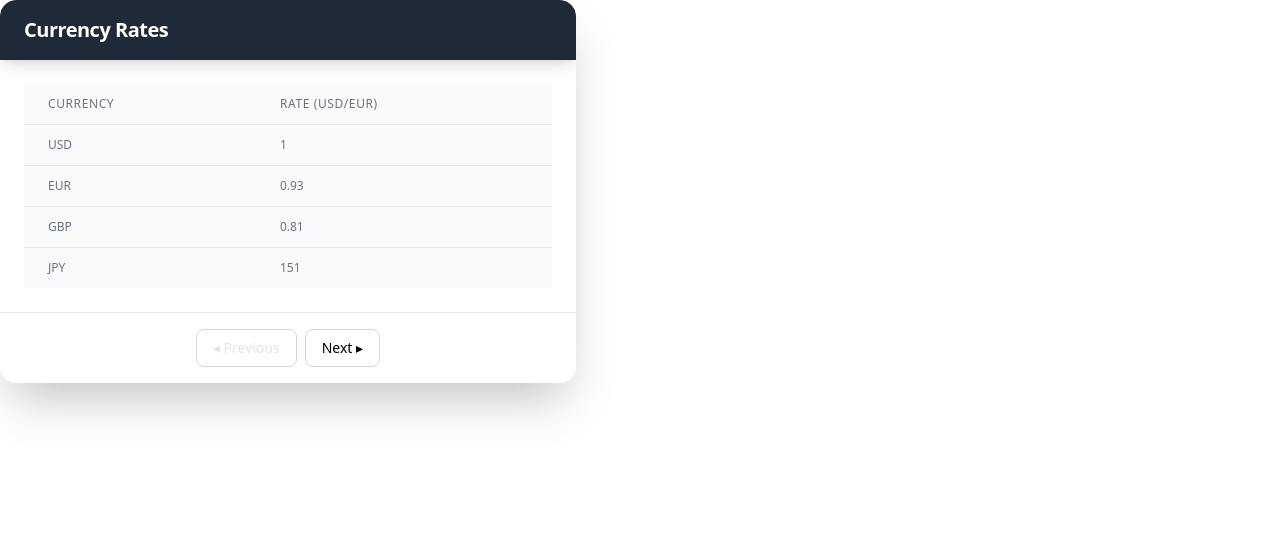
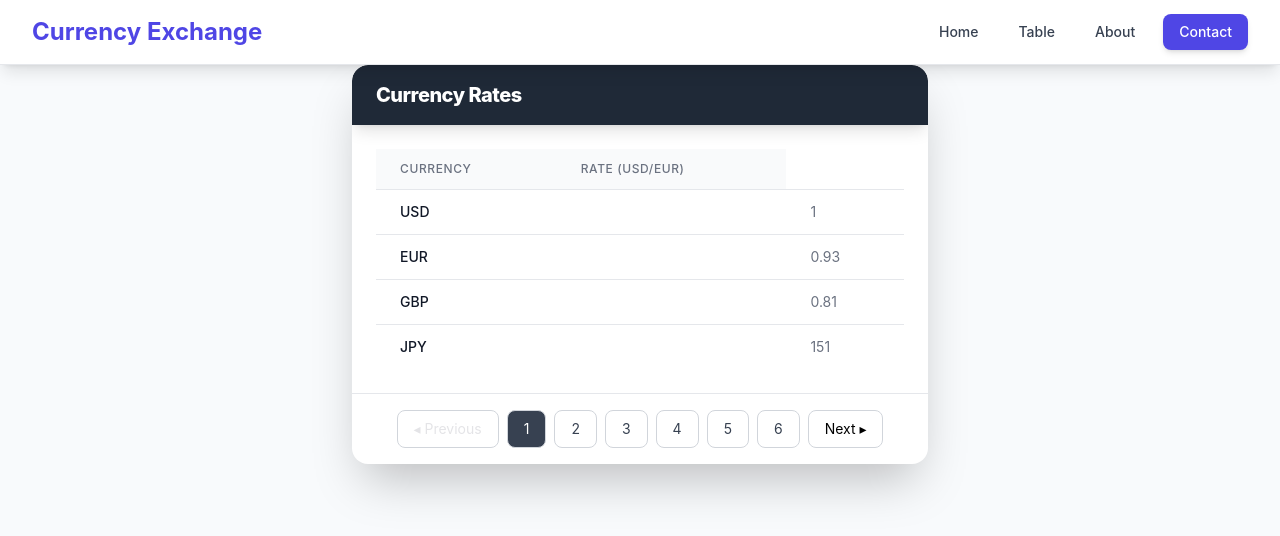
Before and after one commit to PerfAct-Flip/100-JavaScript-Projects, a plain HTML site: page Phase_5/Project_19.1/index.html in a window 1280 px wide. Drawn offline with nearby package versions, Linux system fonts and the light colour scheme.

Commit message:
completed pagination and added sticky nav

```diff
--- a/Phase_5/Project_19.1/index.html
+++ b/Phase_5/Project_19.1/index.html
@@ -1,16 +1,65 @@
 <!doctype html>
 <html lang="en">
+
 <head>
+
     <meta charset="UTF-8" />
+
     <meta name="viewport" content="width=device-width, initial-scale=1.0" />
-    <title>Document</title>
+    <title>Currency Rates & Pagination</title>
+
     <script src="https://cdn.tailwindcss.com"></script>
+    <style>
+        body {
+            font-family: 'Inter', sans-serif;
+            background-color: #f8fafc;
+        }
+    </style>
+
 </head>
 
-  <body>
-    <div
-      class="w-full max-w-xl flex flex-col bg-white rounded-2xl overflow-hidden shadow-2xl"
-    >
+
+<body class="min-h-[150vh] flex flex-col">
+    <nav class="sticky top-0 z-20 w-full bg-white shadow-lg border-b border-gray-200" >
+        <div class="max-w-7xl mx-auto px-4 sm:px-6 lg:px-8">
+            <div class="flex justify-between items-center h-16">
+                <div class="flex items-center">
+                    <span class="text-2xl font-bold text-indigo-600"> Currency Exchange </span>
+                </div>
+                <div class="hidden md:block">
+                    <div class="ml-10 flex items-baseline space-x-4">
+                        <a href="#"
+                            class="text-gray-700 hover:bg-indigo-50 hover:text-indigo-600 px-3 py-2 rounded-lg text-sm font-medium transition duration-150">Home</a>
+                        <a href="#"
+                            class="text-gray-700 hover:bg-indigo-50 hover:text-indigo-600 px-3 py-2 rounded-lg text-sm font-medium transition duration-150">Table</a>
+                        <a href="#"
+                            class="text-gray-700 hover:bg-indigo-50 hover:text-indigo-600 px-3 py-2 rounded-lg text-sm font-medium transition duration-150">About</a>
+                        <button
+                            class="bg-indigo-600 text-white px-4 py-2 rounded-lg text-sm font-medium hover:bg-indigo-700 transition duration-150 shadow-md">
+                            Contact
+                        </button>
+
+                    </div>
+
+                </div>
+                <div class="md:hidden">
+                    <button class="text-gray-600 hover:text-indigo-600 p-2 rounded-md focus:outline-none">
+                        <svg class="h-6 w-6" fill="none" viewBox="0 0 24 24" stroke="currentColor">
+
+                            <path stroke-linecap="round" stroke-linejoin="round" stroke-width="2"
+                                d="M4 6h16M4 12h16m-7 6h7" />
+
+                        </svg>
+                    </button>
+                </div>
+
+            </div>
+
+        </div>
+
+    </nav>
+
+    <div class="w-full max-w-xl mx-auto flex flex-col bg-white rounded-2xl overflow-hidden shadow-2xl mb-12">
         <div class="rounded-t-2xl px-6 py-4 bg-gray-800 text-white shadow-lg">
             <h2 class="text-xl font-extrabold tracking-tight">Currency Rates</h2>
         </div>
@@ -26,8 +75,7 @@
                                 Currency
                                 </th>
                              <th
-                  class="px-6 py-3 bg-gray-50 text-left text-xs font-medium text-gray-500 uppercase tracking-wider"
-                >
+                                class="px-6 py-3 bg-gray-50 text-left text-xs font-medium text-gray-500 uppercase tracking-wider">
                                 Rate (USD/EUR)
                             </th>
                         </tr>
@@ -38,25 +86,28 @@
                 </table>
             </div>
         </div>
-      <div
-        id="pagination-controls"
-        class="flex justify-center items-center space-x-2 p-4 border-t pt-4"
-      >
-        <!-- Buttons will be dynamically generated here -->
-        <button
-          id="prvBtn"
-          class="page-button px-4 py-2 text-sm rounded-lg border border-gray-300 transition-colors duration-150 hover:bg-gray-100"
-        >
+        <div id="pagination-controls" class="flex justify-center items-center space-x-2 p-4 border-t pt-4">
+            <button id="prvBtn"
+                class="page-button px-4 py-2 text-sm rounded-lg border border-gray-300 transition-colors duration-150 hover:bg-gray-100">
                 ◂ Previous
             </button>
-        <button
-          id="nextBtn"
-          class="page-button px-4 py-2 text-sm rounded-lg border border-gray-300 transition-colors duration-150 hover:bg-gray-100"
-        >
+            <div id="pageNumberContainer" class="flex space-x-2"></div>
+            <button id="nextBtn"
+                class="page-button px-4 py-2 text-sm rounded-lg border border-gray-300 transition-colors duration-150 hover:bg-gray-100">
                 Next ▸
             </button>
         </div>
     </div>
+
+    <button id="scrollToTopBtn"
+        class="fixed bottom-6 right-6 p-3 bg-indigo-600 text-white rounded-full shadow-lg hover:bg-indigo-700 transition-opacity duration-300 z-50 opacity-0 pointer-events-none"
+        onclick="scrollToTop()" aria-label="Scroll to top">
+        <svg class="w-6 h-6" fill="none" stroke="currentColor" viewBox="0 0 24 24" xmlns="http://www.w3.org/2000/svg">
+            <path stroke-linecap="round" stroke-linejoin="round" stroke-width="2" d="M5 10l7-7m0 0l7 7m-7-7v18"></path>
+        </svg>
+    </button>
+
+
     <script>
         const conversionRates = [
             { currency: "USD", rate: 1.0 },
@@ -87,15 +138,37 @@
 
         const itemsPerPage = 4;
         let currentPage = 1;
-      const totalPages = conversionRates.length / itemsPerPage;
+
+        const totalPages = Math.ceil(conversionRates.length / itemsPerPage);
         // ----- DOM ELEMENTS -----
         const dataContainer = document.getElementById("dataContainer");
-      const paginationControls = document.getElementById("pagination-controls");
         const prvBtn = document.getElementById("prvBtn");
         const nextBtn = document.getElementById("nextBtn");
+        const pageNumberContainer = document.getElementById(
+            "pageNumberContainer",
+        );
+
+        function updatePageButtonState() {
+            document.querySelectorAll("#pageNumberContainer button").forEach((btn) => {
+                // Reset all buttons
+                btn.classList.remove("bg-gray-700", "text-white");
+                btn.classList.add("bg-white", "text-gray-700");
+
+                if (parseInt(btn.textContent) === currentPage) {
+                    btn.classList.remove("bg-white", "text-gray-700", "hover:bg-gray-100");
+                    btn.classList.add("bg-gray-700", "text-white");
+                }
+            });
+        }
+
 
         function showData() {
-        if (currentPage === totalPages) {
+
+            prvBtn.disabled = false;
+            prvBtn.classList.remove("text-zinc-200");
+            nextBtn.disabled = false;
+            nextBtn.classList.remove("text-zinc-200");
+            if (currentPage >= totalPages) {
                 nextBtn.disabled = true;
                 nextBtn.classList.add("text-zinc-200");
             }
@@ -103,24 +176,27 @@
                 prvBtn.disabled = true;
                 prvBtn.classList.add("text-zinc-200");
             }
+
             const startIndex = (currentPage - 1) * itemsPerPage;
             const endIndex = startIndex + itemsPerPage;
             const conversionData = conversionRates.slice(startIndex, endIndex);
             dataContainer.innerHTML = "";
-        console.log(currentPage);
+
             conversionData.forEach((data) => {
                 const tr = document.createElement("tr");
-          tr.innerHTML = `<td class="px-6 py-3 bg-gray-50 text-left text-xs font-medium  text-gray-500 uppercase">${data.currency}</td>
-                    <td class="px-6 py-3 bg-gray-50 text-left text-xs font-medium  text-gray-500 uppercase">${data.rate}</td>`;
+                tr.innerHTML = `
+              <td class="px-6 py-3 whitespace-nowrap text-sm font-medium text-gray-900">${data.currency}</td>
+              <td class="px-6 py-3 whitespace-nowrap text-sm text-gray-500">${data.rate}</td>
+          `;
                 dataContainer.appendChild(tr);
             });
+
+            updatePageButtonState();
         }
 
+        function renderButtons() {
             nextBtn.addEventListener("click", () => {
                 if (currentPage < totalPages) {
-          prvBtn.disabled = false;
-          prvBtn.classList.remove("text-zinc-200");
-
                     currentPage++;
                 }
                 showData();
@@ -128,20 +204,52 @@
 
             prvBtn.addEventListener("click", () => {
                 if (currentPage > 1) {
-          nextBtn.disabled = false;
-          nextBtn.classList.remove("text-zinc-200");
                     currentPage--;
                 }
                 showData();
             });
+        }
 
         function renderPageNumbers() {
-        // insert page number buttons and clciking on it runs showData.
+            pageNumberContainer.innerHTML = ""; for (let i = 1; i <= totalPages; i++) {
+                const pageBtn = document.createElement("button");
+                pageBtn.id = `page${i}`;
+                pageBtn.textContent = i;
+                pageBtn.addEventListener("click", () => {
+                    currentPage = i;
+                    showData();
+                });
+
+                pageBtn.className =
+                    "page-button px-4 py-2 text-sm rounded-lg border border-gray-300 transition-colors duration-150 hover:bg-gray-100";
+                pageNumberContainer.appendChild(pageBtn);
             }
-      let startValue = 0;
+        }
+
+        const scrollToTopBtn = document.getElementById("scrollToTopBtn");
+        const scrollThreshold = 300;
+        window.onscroll = function () {
+            if (document.body.scrollTop > scrollThreshold || document.documentElement.scrollTop > scrollThreshold) {
+                scrollToTopBtn.classList.remove("opacity-0", "pointer-events-none");
+                scrollToTopBtn.classList.add("opacity-100");
+            } else {
+                scrollToTopBtn.classList.remove("opacity-100");
+                scrollToTopBtn.classList.add("opacity-0", "pointer-events-none");
+            }
+        };
+
+        function scrollToTop() {
+            window.scrollTo({
+                top: 0,
+                behavior: 'smooth'
+            });
+        }
+        window.scrollToTop = scrollToTop;
+        renderButtons();
+        renderPageNumbers();
         showData();
+    </script>
 
-      const isDisabled = true;
-    </script>
 </body>
+
 </html>
```
Lines whose indentation alone changed are shown as unchanged.
